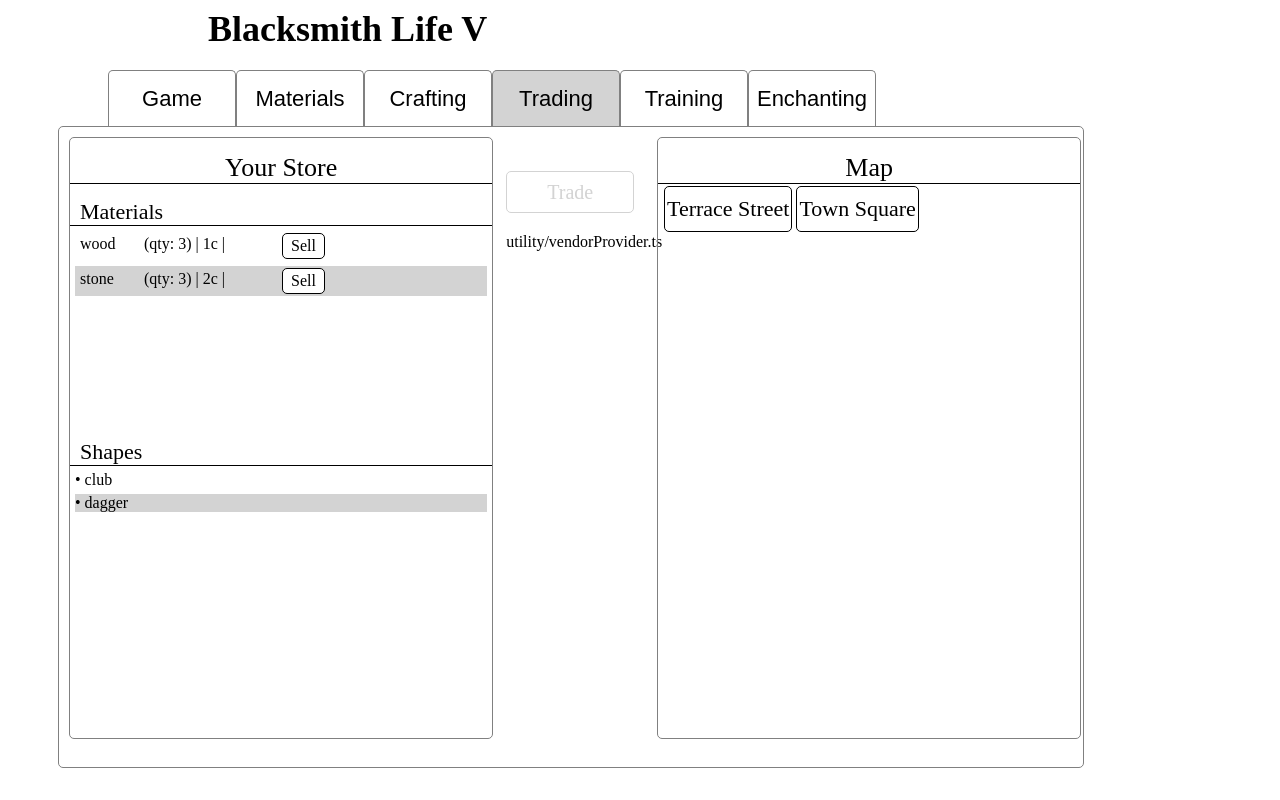
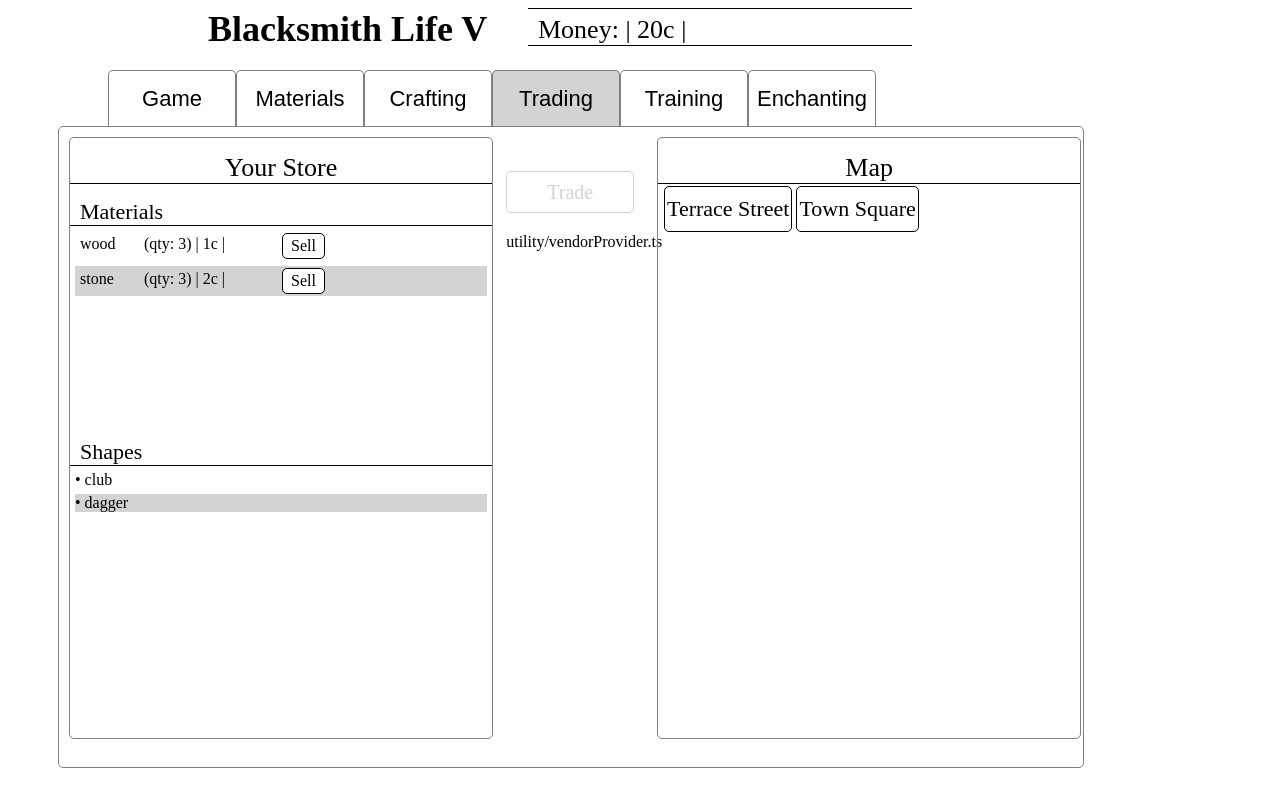
Before and after one commit to JFrederick25/Blacksmith-Life-v, an Angular app: page / in a window 1280 px wide. Built offline with nearby package versions, Linux system fonts and the light colour scheme.

Commit message:
4 files modified

```diff
--- a/src/app/app.component.css
+++ b/src/app/app.component.css
@@ -15,3 +15,21 @@ button {
 button:hover {
   background-color: rgb(236, 236, 236);
 }
+
+.title {
+  display:flex;
+  position: relative;
+  padding-left:200px;
+  padding-bottom: 20px;
+  width: 65vw;
+}
+
+.info {
+  position: absolute;
+  right: 10vw;
+  border-top: 1px solid black;
+  border-bottom: 1px solid black;
+  width: 30vw;
+  height: 4.5vh;
+  display: flex;
+}
--- a/src/app/app.component.html
+++ b/src/app/app.component.html
@@ -1,5 +1,10 @@
-<div style="display:flex; padding-left:200px; padding-bottom: 20px;">
+<div class="title">
   <div style="font-size: 36px; font-weight: bold;">Blacksmith Life V</div>
+  <div class="info">
+    <div style="margin: 6px 10px; font-size: 26px; display: flex;">
+      Money: | {{ playerData.money }}c |
+    </div>
+  </div>
 </div>
 
 <div>
@@ -60,8 +65,6 @@
     <div *ngIf="selectedTab === 'Training'">
       Training: in crafting techniques and styles
     </div>
-    <div *ngIf="selectedTab === 'Enchanting'">
-      Enchanting
-    </div>
+    <div *ngIf="selectedTab === 'Enchanting'">Enchanting</div>
   </div>
 </div>
--- a/src/app/components/trading/trading.component.ts
+++ b/src/app/components/trading/trading.component.ts
@@ -21,7 +21,7 @@ export class TradingComponent {
   @Input() playerData: PlayerData;
 
   get disabled(): boolean {
-    return this.sellList.length === 0 && this.buyList.length === 0;
+    return (this.sellList.length === 0 && this.buyList.length === 0) || ((this.totalBuyCost - this.totalSellCost) > this.playerData.money) || !this.selectedVendor;
   }
 
   selectedLocation: string = null;
@@ -204,7 +204,7 @@ export class TradingComponent {
   }
 
   trade() {
-    if (!this.selectedVendor) {
+    if (!this.selectedVendor || this.disabled) {
       return;
     }
 
@@ -227,7 +227,6 @@ export class TradingComponent {
           const vQty = this.selectedVendor.material_count.get(vMat);
           this.selectedVendor.material_count.set(vMat, vQty + entry.count);
         }
-        // add value to player money
       }
       if (entry.type === 'item') {
         const fItem = this.playerData.finishedItems.find(
@@ -235,7 +234,6 @@ export class TradingComponent {
         );
         const index = this.playerData.finishedItems.indexOf(fItem);
         this.playerData.finishedItems.splice(index, 1);
-        // add value to player money
       }
     }
 
@@ -254,7 +252,6 @@ export class TradingComponent {
           const pQty = this.playerData.knownMaterialQuantity.get(entry.name);
           this.playerData.knownMaterialQuantity.set(pMat, pQty + entry.count);
         }
-        // subtract value from player money
       }
       if (entry.type === 'shape') {
         const index = this.selectedVendor.shape_list.indexOf(entry.name);
@@ -262,9 +259,10 @@ export class TradingComponent {
         this.selectedVendor.shape_cost.delete(entry.name);
 
         this.playerData.knownShapes.push(entry.name);
-        // subtract value from player money
       }
     }
+
+    this.playerData.money += this.totalSellCost - this.totalBuyCost;
 
     this.sellList = [];
     this.buyList = [];
--- a/src/app/models/playerData.ts
+++ b/src/app/models/playerData.ts
@@ -3,6 +3,7 @@ import { FinishedItem } from './finishedItem';
 import { Vendor } from './vendor';
 
 export class PlayerData {
+  money: number;
   craftedItems: CraftedItem[];
   finishedItems: FinishedItem[];
 
@@ -15,6 +16,7 @@ export class PlayerData {
   knownVendors: Vendor[];
 
   constructor() {
+    this.money = 20;
     this.craftedItems = [];
     this.finishedItems = [];
 
```
